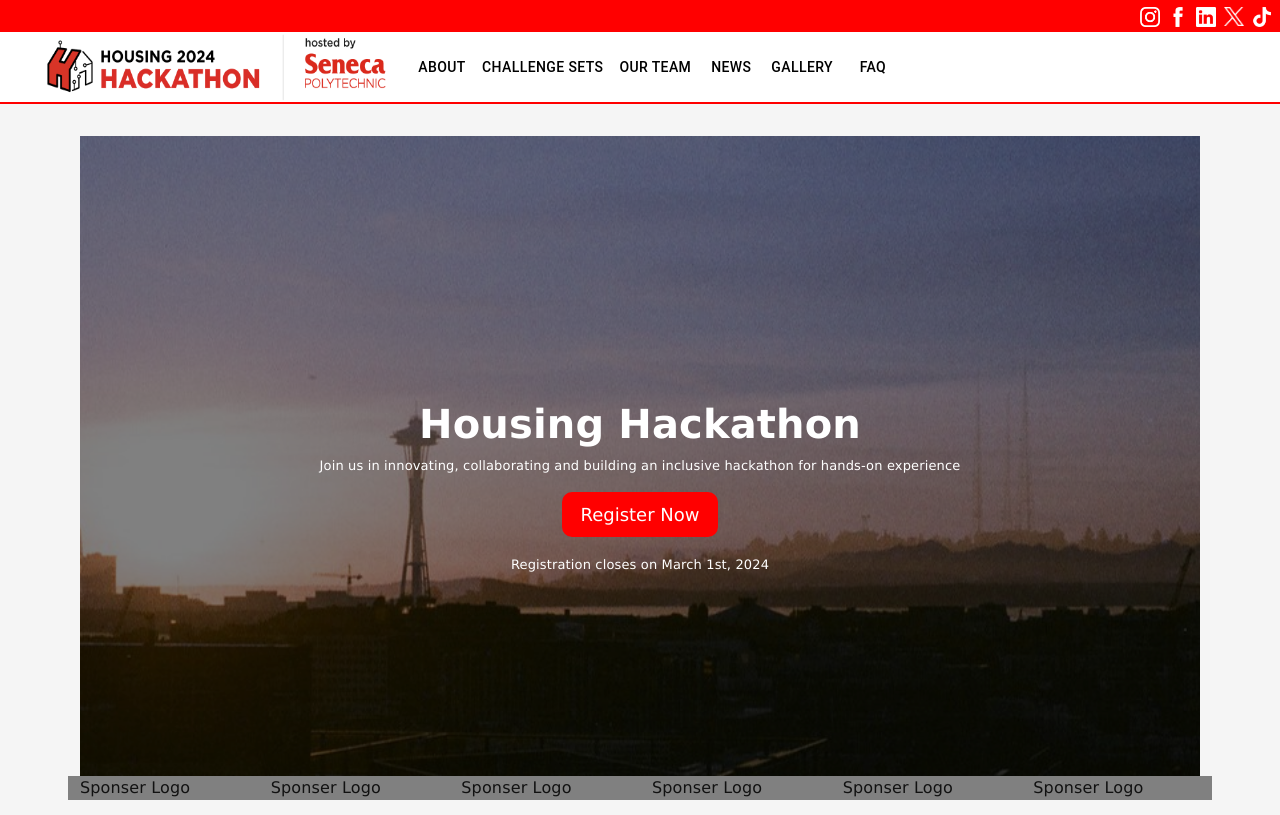
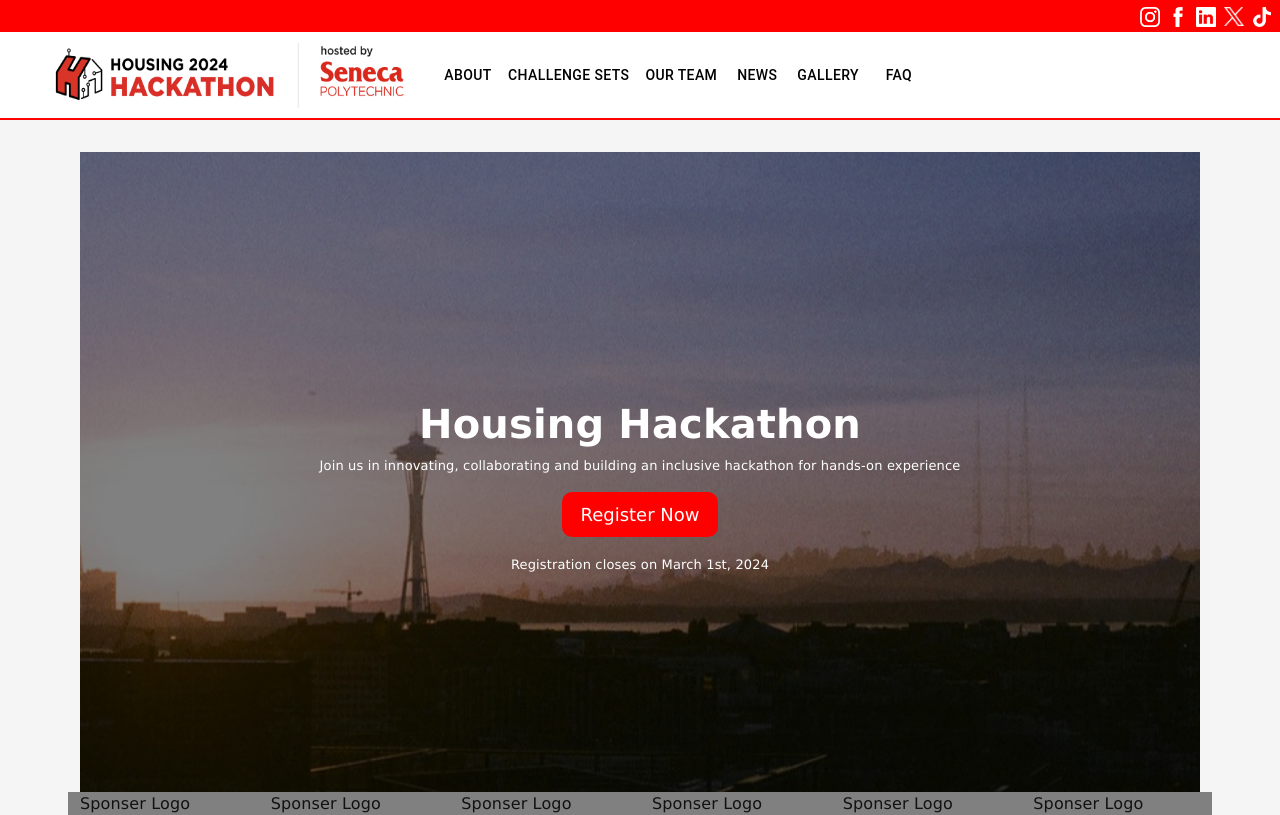
Before and after one commit to busycaesar/SenecaHackathon2024, a React (Create React App) app: page / in a window 1280 px wide. Shown: the top 815 px of the page. Built offline with nearby package versions, Linux system fonts and the light colour scheme.

Commit message:
Fix the size of the logo!

```diff
--- a/src/Components/NavBar/navBar.tsx
+++ b/src/Components/NavBar/navBar.tsx
@@ -47,13 +47,6 @@ const DrawerAppBar: React.FC<DrawerAppBarProps> = ({ navItems }) => {
           width={175}
           height={40}
         />
-        {/* <div className="hosted-by">hosted by</div>
-        <img
-          src="https://www.senecacollege.ca/content/dam/projects/seneca/seneca-logo.svg"
-          alt="Seneca College's logo"
-          width={80}
-          height={30}
-        /> */}
       </Link>
       <Divider />
       <List>
@@ -100,11 +93,11 @@ const DrawerAppBar: React.FC<DrawerAppBarProps> = ({ navItems }) => {
             <Container>
               <Link to="/" className="nav-link">
                 <Row>
-                  <Col sm="auto">
+                  <Col sm="auto" style={{ margin: "0.5em" }}>
                     <img
                       src={HackathonLogo}
                       alt="Seneca Hackathon 2024's logo"
-                      width={350}
+                      width={360}
                       height={70}
                     />
                   </Col>
```
